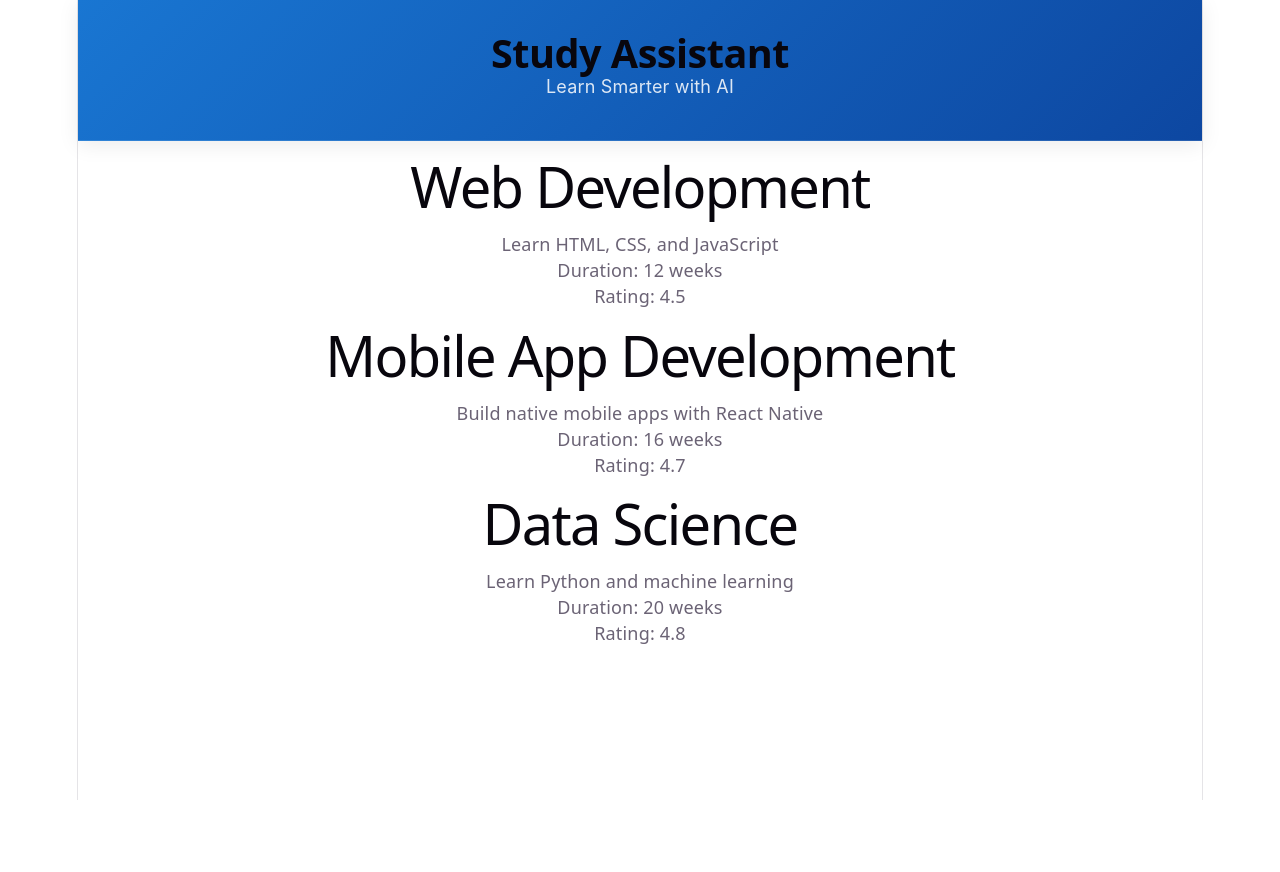
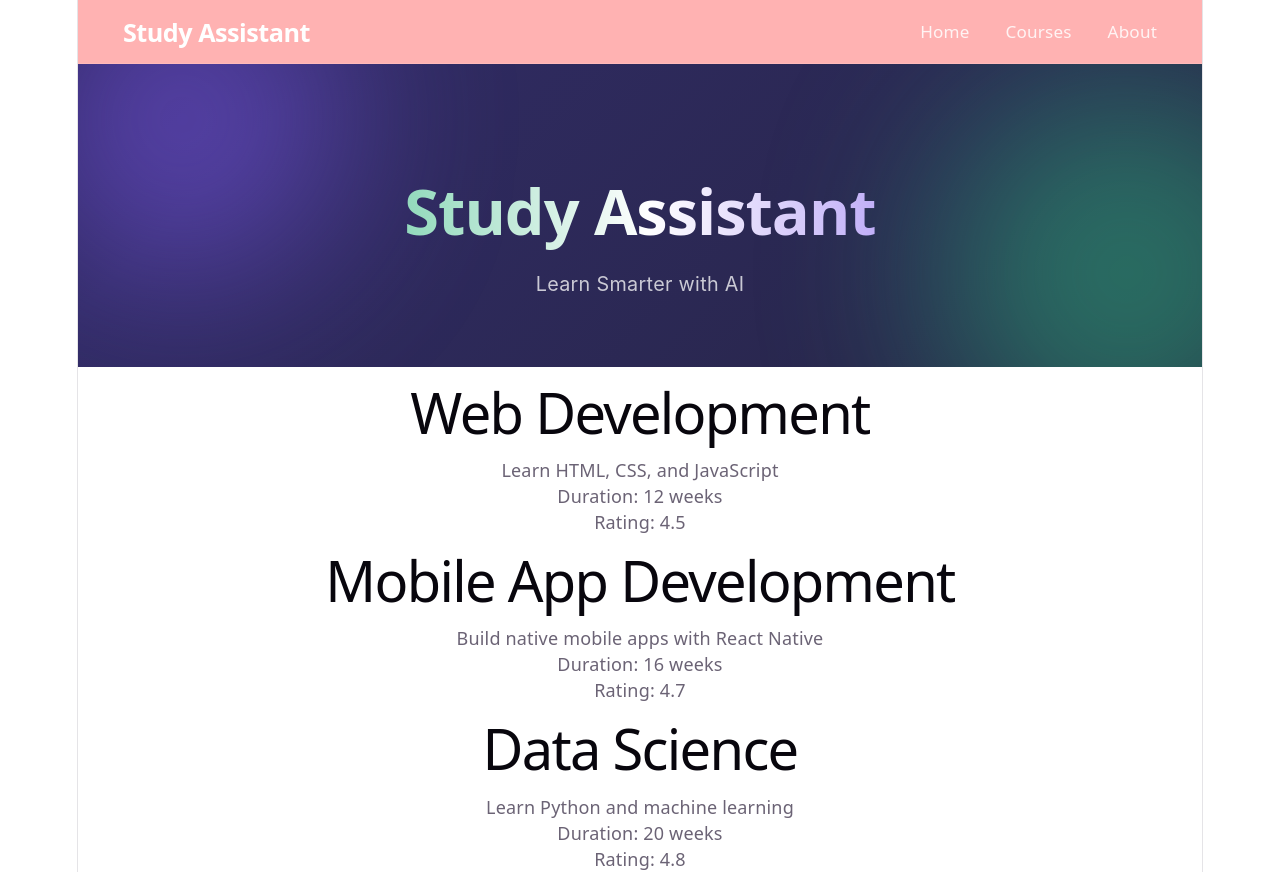
Before and after one commit to ua1891/Study-Assitant, a React app in the folder frontend/: page / in a window 1280 px wide. Before the commit the page ends 800 px from the top, so only its background shows below. Built offline with nearby package versions, Linux system fonts and the light colour scheme; the HTML template or start-up script is replaced by a standard one.

Commit message:
writing Css for  header and Navbar

```diff
--- a/frontend/src/App.jsx
+++ b/frontend/src/App.jsx
@@ -1,5 +1,6 @@
 import CourseCard from "./components/CourseCard";
 import Header from "./components/Header";
+import Navbar from "./components/Navbar";
 import "./App.css";
 const courses = [
   {
@@ -25,6 +26,7 @@ function App() {
   console.log(courses);
   return (
     <div>
+      <Navbar />
       <Header />
       {courses.map((course) => (
         <CourseCard
--- /dev/null
+++ b/frontend/src/Components/Navbar.jsx
@@ -0,0 +1,16 @@
+import styles from "/src/styles/Navbar.module.css";
+
+function Navbar() {
+  return (
+    <nav className={styles.navbar}>
+      <div className={styles.navbarLogo}>Study Assistant</div>
+      <ul className={styles.navbarLinks}>
+        <li><a href="/">Home</a></li>
+        <li><a href="/courses">Courses</a></li>
+        <li><a href="/about">About</a></li>
+      </ul>
+    </nav>
+  );
+}
+
+export default Navbar;
--- a/frontend/src/styles/Header.module.css
+++ b/frontend/src/styles/Header.module.css
@@ -1,22 +1,93 @@
 .header {
-    background: linear-gradient(135deg, #1976d2 0%, #0d47a1 100%);
-    color: #ffffff;
-    text-align: center;
-    padding: 40px 20px;
-    box-shadow: 0 4px 20px rgba(0, 0, 0, 0.08);
-    font-family: 'Inter', -apple-system, BlinkMacSystemFont, "Segoe UI", Roboto, sans-serif;
-    border-bottom: 1px solid rgba(255, 255, 255, 0.1);
-    transition: all 0.3s ease;
+  position: relative;
+  overflow: hidden;
+  text-align: center;
+  padding: 100px 20px 70px;
+  background: linear-gradient(135deg, #0f0c29, #302b63, #24243e);
+  background-size: 200% 200%;
+  animation: gradientShift 10s ease infinite;
+  font-family: 'Inter', -apple-system, BlinkMacSystemFont, "Segoe UI", Roboto, sans-serif;
+  color: #fff;
 }
-.header h1 {
-    font-size: 2.2rem;
-    font-weight: 700;
-    letter-spacing: -0.5px;
-    margin: 0 0 8px 0;
+
+@keyframes gradientShift {
+  0% { background-position: 0% 50%; }
+  50% { background-position: 100% 50%; }
+  100% { background-position: 0% 50%; }
 }
-.header p {
-    font-size: 1rem;
-    color: rgba(255, 255, 255, 0.85);
-    margin: 0;
-    font-weight: 400;
+
+.header::before,
+.header::after {
+  content: '';
+  position: absolute;
+  border-radius: 50%;
+  filter: blur(80px);
+  opacity: 0.5;
+  z-index: 0;
+  animation: float 8s ease-in-out infinite;
 }
+
+.header::before {
+  width: 300px;
+  height: 300px;
+  background: #7f5af0;
+  top: -80px;
+  left: -60px;
+}
+
+.header::after {
+  width: 350px;
+  height: 350px;
+  background: #2cb67d;
+  bottom: -100px;
+  right: -80px;
+  animation-delay: 2s;
+}
+
+@keyframes float {
+  0%, 100% { transform: translate(0, 0) scale(1); }
+  50% { transform: translate(20px, -20px) scale(1.1); }
+}
+
+.h1 {
+  position: relative;
+  z-index: 1;
+  font-size: clamp(2.2rem, 5vw, 3.5rem);
+  font-weight: 800;
+  letter-spacing: -1px;
+  line-height: 1.3;              /* was too tight, causing the clipped/cut look */
+  padding: 0.1em 0;               /* gives ascenders/descenders breathing room */
+  margin: 0 0 12px;
+  display: inline-block;          /* helps background-clip render cleanly */
+  background: linear-gradient(90deg, #ffffff, #7f5af0, #2cb67d, #ffffff);
+  background-size: 300% auto;
+  -webkit-background-clip: text;
+  background-clip: text;
+  -webkit-text-fill-color: transparent;  /* more reliable than color: transparent in some browsers */
+  color: transparent;
+  animation: shine 6s linear infinite;
+}
+
+@keyframes shine {
+  to { background-position: 300% center; }
+}
+
+@keyframes shine {
+  to { background-position: 300% center; }
+}
+
+.p {
+  position: relative;
+  z-index: 1;
+  font-size: 1.1rem;
+  color: rgba(255, 255, 255, 0.75);
+  margin: 0;
+  font-weight: 400;
+  letter-spacing: 0.3px;
+}
+
+@media (max-width: 640px) {
+  .header {
+    padding: 80px 20px 50px;
+  }
+}
--- /dev/null
+++ b/frontend/src/styles/Navbar.module.css
@@ -0,0 +1,74 @@
+.navbar {
+  display: flex;
+  align-items: center;
+  justify-content: space-between;
+  padding: 1rem 2.5rem;
+  background: rgba(255, 0, 0, 0.3); /* TEMP - bright red, remove after confirming */
+  backdrop-filter: blur(14px);
+  -webkit-backdrop-filter: blur(14px);
+  border-bottom: 1px solid rgba(255, 255, 255, 0.1);
+  position: sticky;
+  top: 0;
+  z-index: 100;
+}
+
+.navbarLogo {
+  font-size: 1.4rem;
+  font-weight: 800;
+  letter-spacing: -0.02em;
+  color: #ffffff;
+  cursor: pointer;
+}
+
+.navbarLinks {
+  display: flex;
+  gap: 2rem;
+  list-style: none;
+  margin: 0;
+  padding: 0;
+}
+
+.navbarLinks li {
+  position: relative;
+}
+
+.navbarLinks a {
+  text-decoration: none;
+  color: rgba(255, 255, 255, 0.85);
+  font-size: 0.95rem;
+  font-weight: 500;
+  padding: 0.5rem 0;
+  transition: color 0.3s ease;
+}
+
+.navbarLinks a::after {
+  content: '';
+  position: absolute;
+  bottom: 0;
+  left: 0;
+  width: 0;
+  height: 2px;
+  background: linear-gradient(90deg, #7f5af0, #2cb67d);
+  transition: width 0.3s ease;
+  border-radius: 2px;
+}
+
+.navbarLinks a:hover {
+  color: #ffffff;
+}
+
+.navbarLinks a:hover::after {
+  width: 100%;
+}
+
+@media (max-width: 640px) {
+  .navbar {
+    padding: 1rem 1.25rem;
+    flex-direction: column;
+    gap: 0.75rem;
+  }
+
+  .navbarLinks {
+    gap: 1.25rem;
+  }
+}
```
